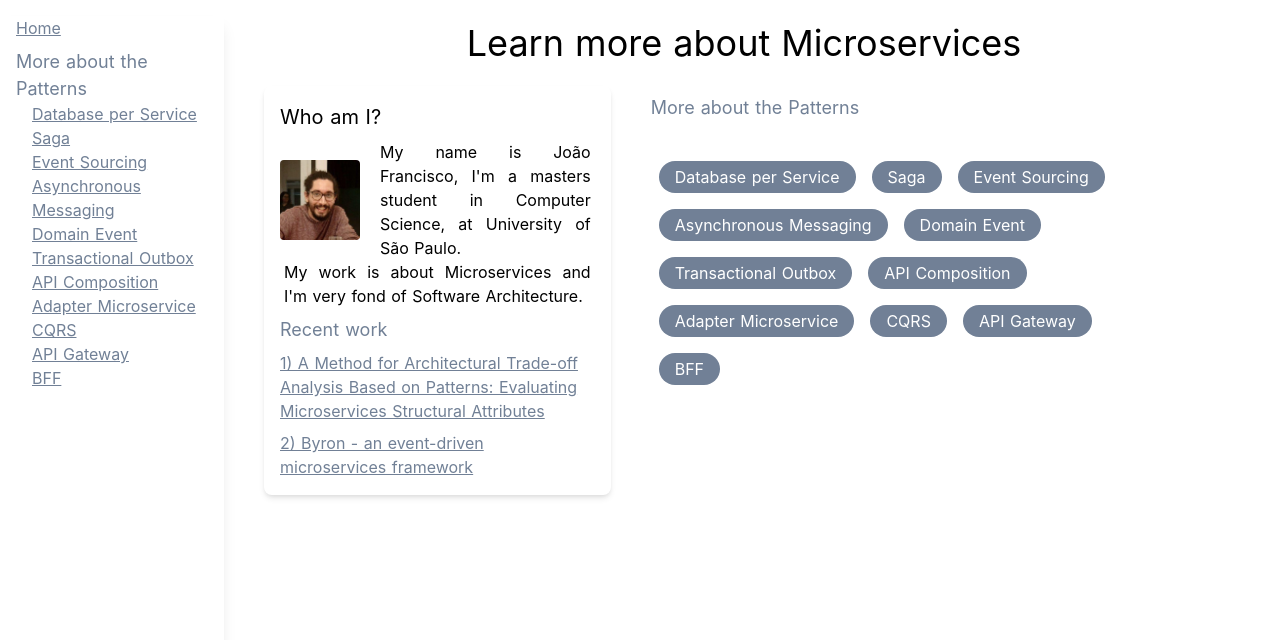
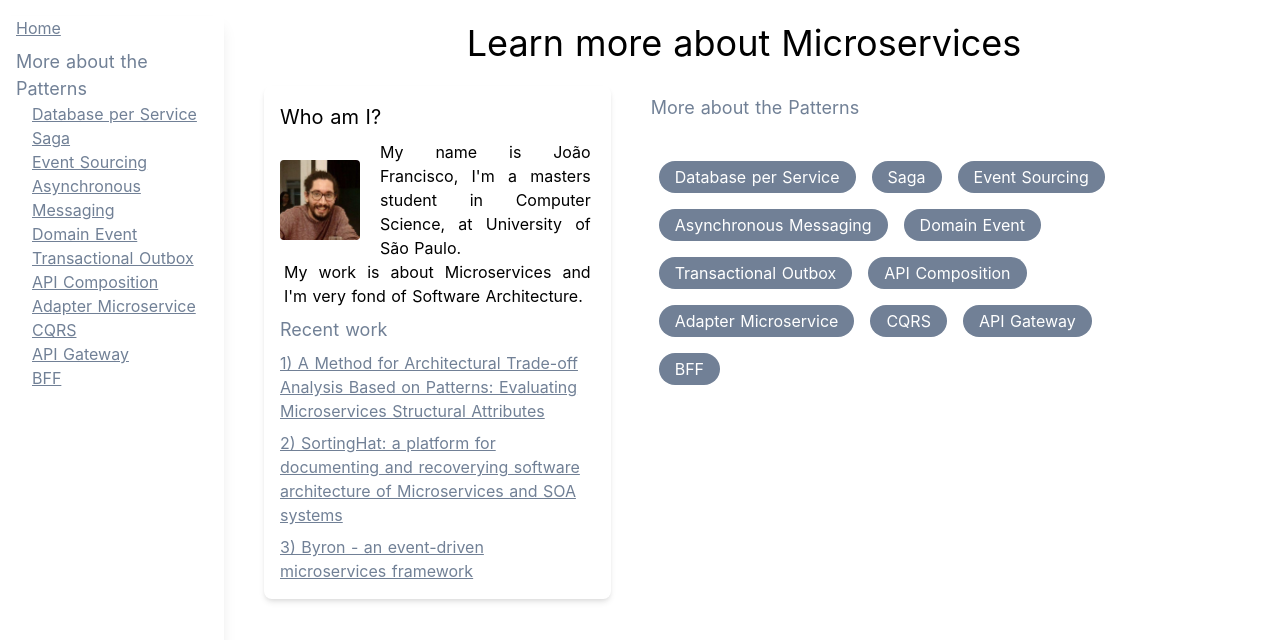
Before and after one commit to the-microservices-info/frontend, a Nuxt app: page /learn in a window 1280 px wide. Shown: the top 640 px of the page. Built offline with nearby package versions, Linux system fonts and the light colour scheme.

Commit message:
add sorting hat as a recent work
Signed-off-by: João Daniel <jotaf.daniel@gmail.com>

```diff
--- a/pages/learn/index.vue
+++ b/pages/learn/index.vue
@@ -66,9 +66,14 @@ export default {
         order: 1,
       },
       {
+        title: `SortingHat: a platform for documenting and recoverying software architecture of Microservices and SOA systems`,
+        route: '/learn/sorting-hat',
+        order: 2,
+      },
+      {
         title: 'Byron - an event-driven microservices framework',
         route: '/learn/byron',
-        order: 2,
+        order: 3,
       },
     ],
   }),
```
